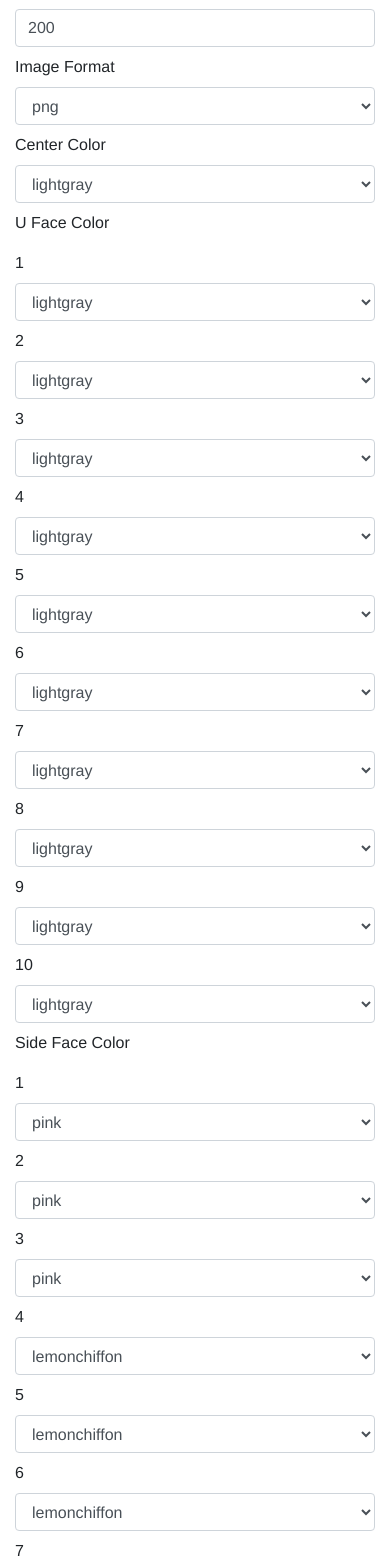
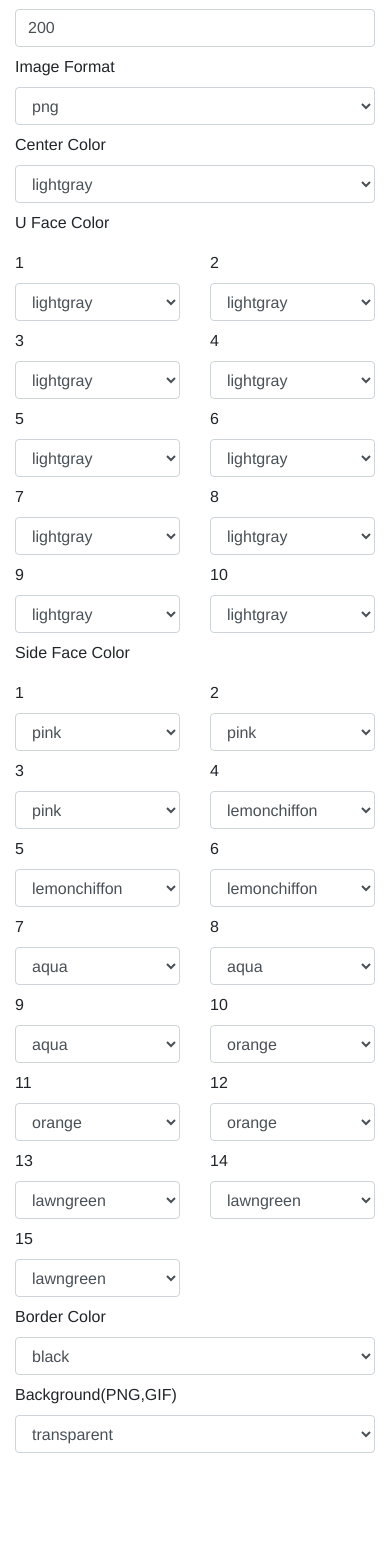
Before and after one commit to roudai/wca-image-editor, a Vue app: page /#/megaminx in a window 390 px wide. Shown: the part 437-1997 px from the top of the page. After the commit the page ends 1890 px from the top, so only its background shows below. Built offline with nearby package versions, Linux system fonts and the light colour scheme.

Commit message:
change color form

```diff
--- a/src/components/megaminx.vue
+++ b/src/components/megaminx.vue
@@ -9,91 +9,91 @@
     <FormatForm @change-format="changeFormat"></FormatForm>
     <MegaminxColorForm @change-color="changeColor" selected='lightgray' label='Center Color' formid='uface0'></MegaminxColorForm>
     <label>U Face Color</label>
+    <b-row>
+      <b-col cols="6" md="2">
+        <MegaminxColorForm @change-color="changeColor" selected='lightgray' label='1' formid='uface1'></MegaminxColorForm>
+      </b-col>
+      <b-col cols="6" md="2">
+        <MegaminxColorForm @change-color="changeColor" selected='lightgray' label='2' formid='uface2'></MegaminxColorForm>
+      </b-col>
+      <b-col cols="6" md="2">
+        <MegaminxColorForm @change-color="changeColor" selected='lightgray' label='3' formid='uface3'></MegaminxColorForm>
+      </b-col>
+      <b-col cols="6" md="2">
+        <MegaminxColorForm @change-color="changeColor" selected='lightgray' label='4' formid='uface4'></MegaminxColorForm>
+      </b-col>
+      <b-col cols="6" md="2">
+        <MegaminxColorForm @change-color="changeColor" selected='lightgray' label='5' formid='uface5'></MegaminxColorForm>
+      </b-col>
+      <b-col cols="6" md="2">
+        <MegaminxColorForm @change-color="changeColor" selected='lightgray' label='6' formid='uface6'></MegaminxColorForm>
+      </b-col>
+    </b-row>
     <div class="row">
-      <div class="col-xs-12 col-md-2">
-        <MegaminxColorForm @change-color="changeColor" selected='lightgray' label='1' formid='uface1'></MegaminxColorForm>
-      </div>
-      <div class="col-xs-12 col-md-2">
-        <MegaminxColorForm @change-color="changeColor" selected='lightgray' label='2' formid='uface2'></MegaminxColorForm>
-      </div>
-      <div class="col-xs-12 col-md-2">
-        <MegaminxColorForm @change-color="changeColor" selected='lightgray' label='3' formid='uface3'></MegaminxColorForm>
-      </div>
-      <div class="col-xs-12 col-md-2">
-        <MegaminxColorForm @change-color="changeColor" selected='lightgray' label='4' formid='uface4'></MegaminxColorForm>
-      </div>
-      <div class="col-xs-12 col-md-2">
-        <MegaminxColorForm @change-color="changeColor" selected='lightgray' label='5' formid='uface5'></MegaminxColorForm>
-      </div>
-    </div>
-    <div class="row">
-      <div class="col-xs-12 col-md-2">
-        <MegaminxColorForm @change-color="changeColor" selected='lightgray' label='6' formid='uface6'></MegaminxColorForm>
-      </div>
-      <div class="col-xs-12 col-md-2">
+      <b-col cols="6" md="2">
         <MegaminxColorForm @change-color="changeColor" selected='lightgray' label='7' formid='uface7'></MegaminxColorForm>
-      </div>
-      <div class="col-xs-12 col-md-2">
+      </b-col>
+      <b-col cols="6" md="2">
         <MegaminxColorForm @change-color="changeColor" selected='lightgray' label='8' formid='uface8'></MegaminxColorForm>
-      </div>
-      <div class="col-xs-12 col-md-2">
+      </b-col>
+      <b-col cols="6" md="2">
         <MegaminxColorForm @change-color="changeColor" selected='lightgray' label='9' formid='uface9'></MegaminxColorForm>
-      </div>
-      <div class="col-xs-12 col-md-2">
+      </b-col>
+      <b-col cols="6" md="2">
         <MegaminxColorForm @change-color="changeColor" selected='lightgray' label='10' formid='uface10'></MegaminxColorForm>
-      </div>
+      </b-col>
     </div>
     <label>Side Face Color</label>
     <div class="row">
-      <div class="col-xs-12 col-md-2">
+      <b-col cols="6" md="2">
         <MegaminxColorForm @change-color="changeColor" selected='pink' label='1' formid='sface1'></MegaminxColorForm>
-      </div>
-      <div class="col-xs-12 col-md-2">
+      </b-col>
+      <b-col cols="6" md="2">
         <MegaminxColorForm @change-color="changeColor" selected='pink' label='2' formid='sface2'></MegaminxColorForm>
-      </div>
-      <div class="col-xs-12 col-md-2">
+      </b-col>
+      <b-col cols="6" md="2">
         <MegaminxColorForm @change-color="changeColor" selected='pink' label='3' formid='sface3'></MegaminxColorForm>
-      </div>
-      <div class="col-xs-12 col-md-2">
+      </b-col>
+      <b-col cols="6" md="2">
         <MegaminxColorForm @change-color="changeColor" selected='lemonchiffon' label='4' formid='sface4'></MegaminxColorForm>
-      </div>
-      <div class="col-xs-12 col-md-2">
+      </b-col>
+      <b-col cols="6" md="2">
         <MegaminxColorForm @change-color="changeColor" selected='lemonchiffon' label='5' formid='sface5'></MegaminxColorForm>
-      </div>
-      <div class="col-xs-12 col-md-2">
+      </b-col>
+      <b-col cols="6" md="2">
         <MegaminxColorForm @change-color="changeColor" selected='lemonchiffon' label='6' formid='sface6'></MegaminxColorForm>
-      </div>
+      </b-col>
     </div>
     <div class="row">
-      <div class="col-xs-12 col-md-2">
+      <b-col cols="6" md="2">
         <MegaminxColorForm @change-color="changeColor" selected='aqua' label='7' formid='sface7'></MegaminxColorForm>
-      </div>
-      <div class="col-xs-12 col-md-2">
+      </b-col>
+      <b-col cols="6" md="2">
         <MegaminxColorForm @change-color="changeColor" selected='aqua' label='8' formid='sface8'></MegaminxColorForm>
-      </div>
-      <div class="col-xs-12 col-md-2">
+      </b-col>
+      <b-col cols="6" md="2">
         <MegaminxColorForm @change-color="changeColor" selected='aqua' label='9' formid='sface9'></MegaminxColorForm>
-      </div>
-      <div class="col-xs-12 col-md-2">
+      </b-col>
+      <b-col cols="6" md="2">
         <MegaminxColorForm @change-color="changeColor" selected='orange' label='10' formid='sface10'></MegaminxColorForm>
-      </div>
-      <div class="col-xs-12 col-md-2">
+      </b-col>
+      <b-col cols="6" md="2">
         <MegaminxColorForm @change-color="changeColor" selected='orange' label='11' formid='sface11'></MegaminxColorForm>
-      </div>
-      <div class="col-xs-12 col-md-2">
+      </b-col>
+      <b-col cols="6" md="2">
         <MegaminxColorForm @change-color="changeColor" selected='orange' label='12' formid='sface12'></MegaminxColorForm>
-      </div>
+      </b-col>
     </div>
     <div class="row">
-      <div class="col-xs-12 col-md-2">
+      <b-col cols="6" md="2">
         <MegaminxColorForm @change-color="changeColor" selected='lawngreen' label='13' formid='sface13'></MegaminxColorForm>
-      </div>
-      <div class="col-xs-12 col-md-2">
+      </b-col>
+      <b-col cols="6" md="2">
         <MegaminxColorForm @change-color="changeColor" selected='lawngreen' label='14' formid='sface14'></MegaminxColorForm>
-      </div>
-      <div class="col-xs-12 col-md-2">
+      </b-col>
+      <b-col cols="6" md="2">
         <MegaminxColorForm @change-color="changeColor" selected='lawngreen' label='15' formid='sface15'></MegaminxColorForm>
-      </div>
+      </b-col>
     </div>
     <MegaminxColorForm @change-color="changeColor" selected='black' label='Border Color' formid='bcolor'></MegaminxColorForm>
     <BackgroundForm @change-background="changeBackground"></BackgroundForm>
```
Also changed, not shown: src/components/pyraminx.vue (+54 -54 lines), 6 other files (tests, documents, lock files or other folders).
